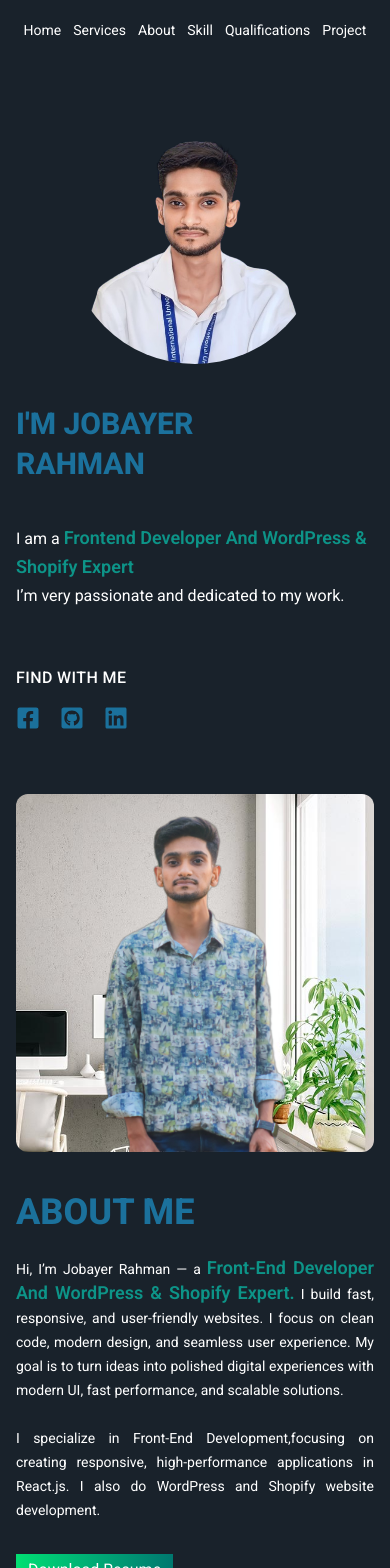
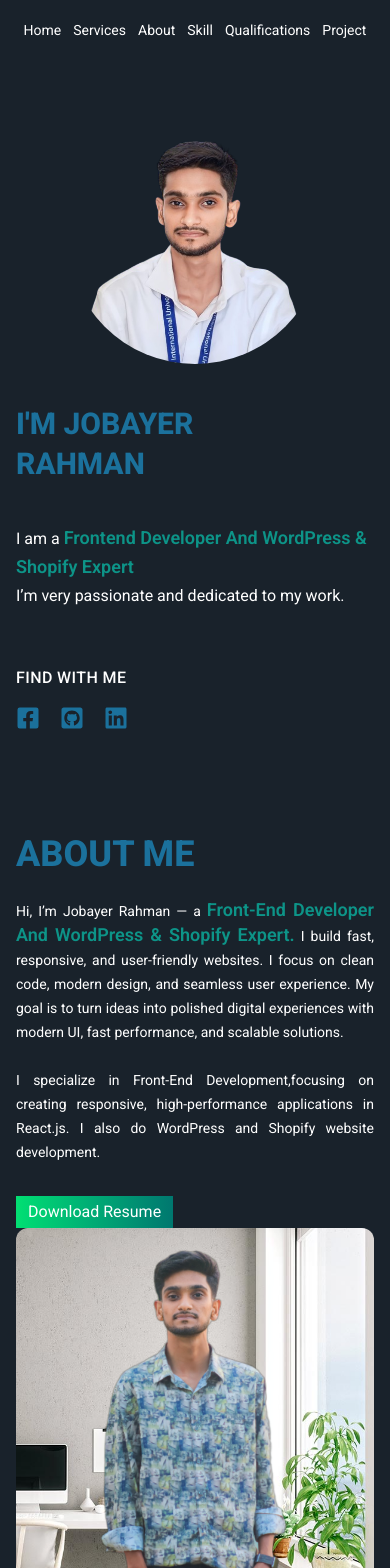
Before and after one commit to JobayerRahman106/portfolio, a React (Vite) app: page / in a window 390 px wide. Shown: the top 1568 px of the page. Built offline with nearby package versions, Linux system fonts and the light colour scheme.

Commit message:
Update About

```diff
--- a/src/section/About.jsx
+++ b/src/section/About.jsx
@@ -3,7 +3,7 @@ import AboutImg from '../assets/image/about.png'
 
 const About = () => {
   return (
-    <div className='flex flex-col lg:flex-row justify-between items-center mt-16 px-4 lg:mt-24 lg:py-20'>
+    <div className='flex flex-col-reverse lg:flex-row justify-between items-center mt-16 px-4 lg:mt-24 lg:py-20'>
         <div >
             <img className=' w-sm lg:w-xs mx-auto rounded-xl ' src={AboutImg} alt="aboutimg" />
         </div>
```
